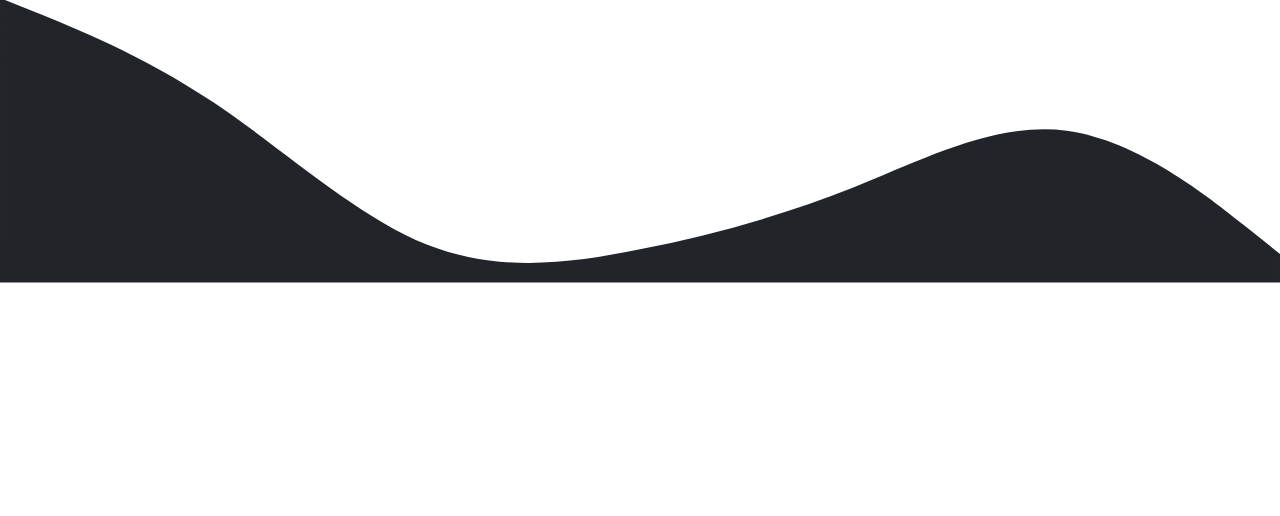
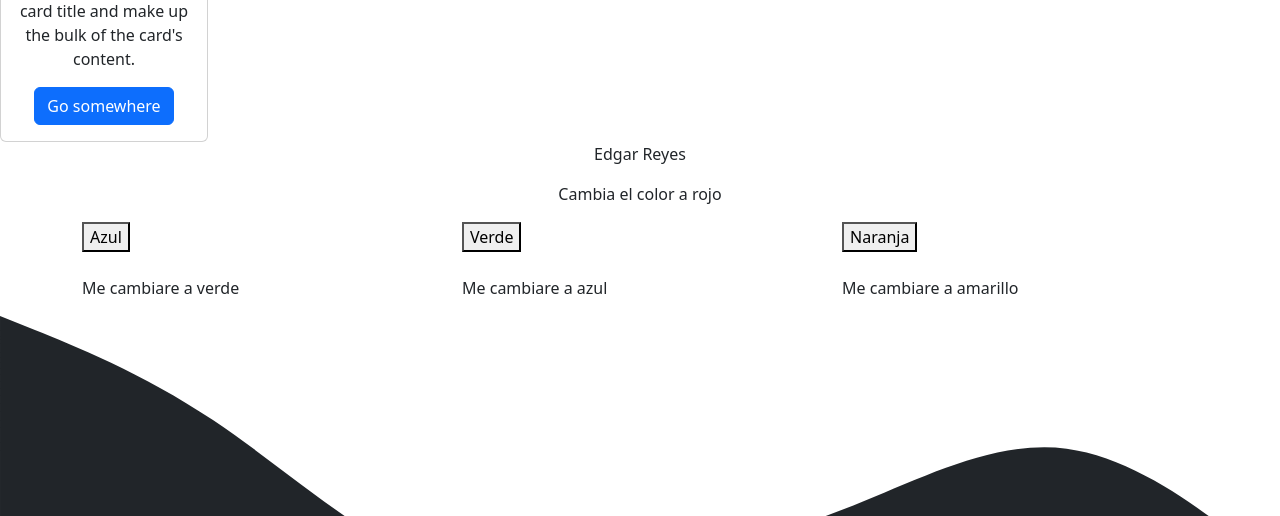
Before and after one commit to edyreyes2305/WebBootstrap, a plain HTML site: page index.html in a window 1280 px wide. Shown: the part 1516-2032 px from the top of the page. Before the commit the page ends 1799 px from the top, so only its background shows below. Drawn offline with nearby package versions, Linux system fonts and the light colour scheme.

Commit message:
Add javascript ejercicios

```diff
--- /dev/null
+++ b/assets/js/main.js
@@ -0,0 +1,17 @@
+
+function changeColorToRed(){
+    const refName = document.getElementById("name");
+
+    refName.style.color = "red";
+}
+
+function changeColorTo(color){
+    const refName = document.getElementById("name");
+
+    refName.style.color = color;
+}
+
+function changeColorParagraph(color, refObj) {
+
+    refObj.style.color = color;
+}
--- a/assets/styles/main.css
+++ b/assets/styles/main.css
@@ -10,3 +10,10 @@
 .items {
     border: solid black;
 }
+
+.cards {
+    display: flex;
+    justify-content: center !important;
+    align-items: center;
+    text-align: center;
+}
--- a/index.html
+++ b/index.html
@@ -113,7 +113,7 @@
       </div>
     </div>
     <!-- cajitas de informacion -->
-    <div class="card" style="width: 18rem;">
+    <div class="card cards" style="width: 13rem;">
       <img src="..." class="card-img-top" alt="...">
       <div class="card-body">
         <h5 class="card-title">Card title</h5>
@@ -134,6 +134,37 @@
       </div>
     </div>
 
+    <!-- acceso a DOM -->
+    <div class="container">
+      <div class="row justify-content-center">
+        <div class="col-5 text-center">
+          <p id="name">Edgar Reyes</p>
+          <p onclick="changeColorToRed()">Cambia el color a rojo</p>
+        </div>
+      </div>
+    </div>
+    <!-- botones cambiar color -->
+    <div class="container">
+      <div class="row justify-content-center">
+        <div class="col">
+          <button id="boton1" onclick="changeColorTo('blue')">Azul</button>
+        </div>
+        <div class="col">
+          <button id="boton2" onclick="changeColorTo('green')">Verde</button>
+        </div>
+        <div class="col">
+          <button id="boton3" onclick="changeColorTo('orange')">Naranja</button>
+        </div>
+      </div>
+    </div>
+    <br>
+    <div class="container">
+      <div class="row">
+        <div class="col"><p onclick="changeColorParagraph('green', this)">Me cambiare a verde</p></div>
+        <div class="col"><p onclick="changeColorParagraph('blue', this)">Me cambiare a azul</p></div>
+        <div class="col"><p onclick="changeColorParagraph('yellow', this)">Me cambiare a amarillo</p></div>
+      </div>
+    </div>
 
     <!-- ondas -->
     <svg xmlns="http://www.w3.org/2000/svg" viewBox="0 0 1440 320"><path fill="#212529" fill-opacity="1" d="M0,0L40,16C80,32,160,64,240,117.3C320,171,400,245,480,277.3C560,309,640,299,720,282.7C800,267,880,245,960,213.3C1040,181,1120,139,1200,149.3C1280,160,1360,224,1400,256L1440,288L1440,320L1400,320C1360,320,1280,320,1200,320C1120,320,1040,320,960,320C880,320,800,320,720,320C640,320,560,320,480,320C400,320,320,320,240,320C160,320,80,320,40,320L0,320Z"></path></svg>
@@ -141,6 +172,7 @@
 
 
     <script src="https://cdn.jsdelivr.net/npm/bootstrap@5.3.0-alpha3/dist/js/bootstrap.bundle.min.js" integrity="sha384-ENjdO4Dr2bkBIFxQpeoTz1HIcje39Wm4jDKdf19U8gI4ddQ3GYNS7NTKfAdVQSZe" crossorigin="anonymous"></script>
-</body>
+    <script src="./assets/js/main.js"></script>
+  </body>
 
 </html>
```
